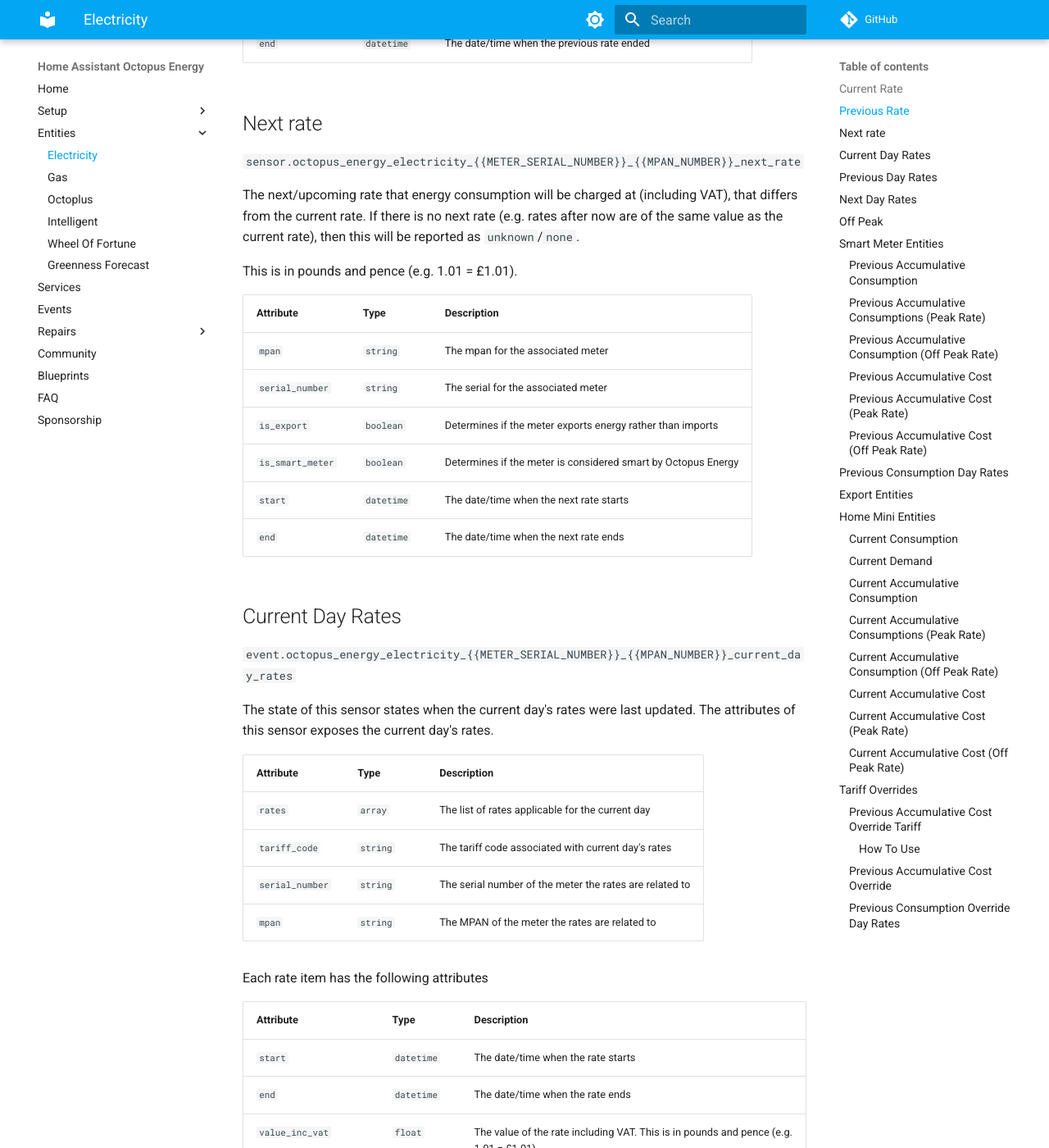
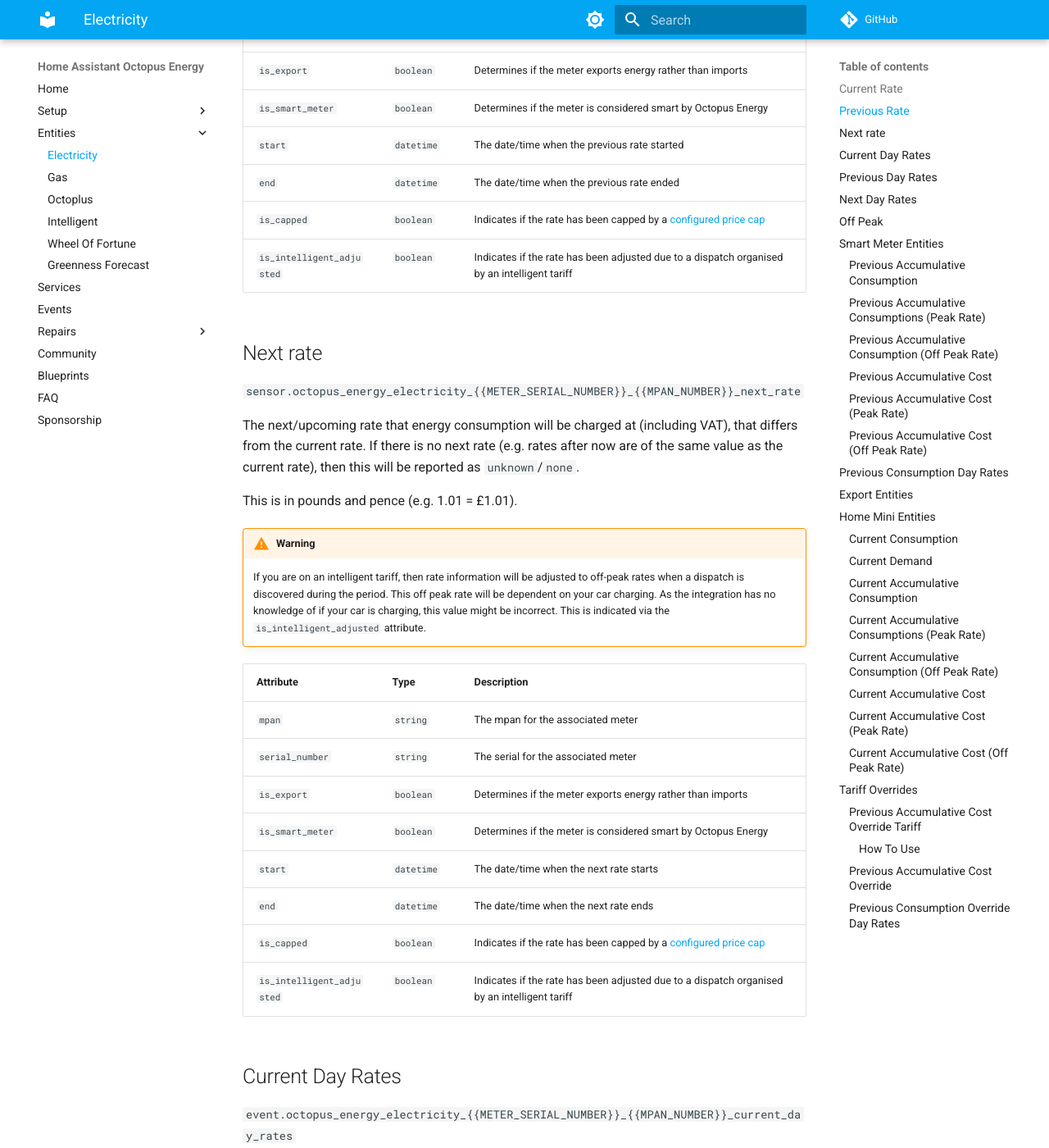
Before and after one commit to BottlecapDave/HomeAssistant-OctopusEnergy, an MkDocs documentation site: the page built from _docs/entities/electricity.md, in a window 1280 px wide and 1400 px high, scrolled down 1737 px. Shown: the whole window at 82% size. Built offline with MkDocs 1.6.1 and Material for MkDocs 9.7.7, drawn with Linux system fonts in a browser that asks for light colours; comment, search, counter and statistics services are not loaded; some of the changed text lies outside the part shown.

Commit message:
docs: Added intelligent disclaimer to the current and next rate sensors

```diff
--- a/_docs/entities/electricity.md
+++ b/_docs/entities/electricity.md
@@ -9,6 +9,10 @@
 The current rate that energy consumption is charged at (including VAT).
 
 This is in pounds and pence (e.g. 1.01 = £1.01).
+
+!!! warning
+
+    If you are on an intelligent tariff, then rate information will be adjusted to off-peak rates when a dispatch is discovered during the period. This off peak rate will be dependent on your car charging. As the integration has no knowledge of if your car is charging, this value might be incorrect. This is indicated via the `is_intelligent_adjusted` attribute.
 
 | Attribute | Type | Description |
 |-----------|------|-------------|
@@ -42,6 +46,8 @@
 | `is_smart_meter` | `boolean` | Determines if the meter is considered smart by Octopus Energy |
 | `start` | `datetime` | The date/time when the previous rate started |
 | `end` | `datetime` | The date/time when the previous rate ended |
+| `is_capped` | `boolean` | Indicates if the rate has been capped by a [configured price cap](../setup/account.md#pricing-caps) |
+| `is_intelligent_adjusted` | `boolean` | Indicates if the rate has been adjusted due to a dispatch organised by an intelligent tariff |
 
 ## Next rate
 
@@ -51,6 +57,10 @@
 
 This is in pounds and pence (e.g. 1.01 = £1.01).
 
+!!! warning
+
+    If you are on an intelligent tariff, then rate information will be adjusted to off-peak rates when a dispatch is discovered during the period. This off peak rate will be dependent on your car charging. As the integration has no knowledge of if your car is charging, this value might be incorrect. This is indicated via the `is_intelligent_adjusted` attribute.
+
 | Attribute | Type | Description |
 |-----------|------|-------------|
 | `mpan` | `string` | The mpan for the associated meter |
@@ -59,6 +69,8 @@
 | `is_smart_meter` | `boolean` | Determines if the meter is considered smart by Octopus Energy |
 | `start` | `datetime` | The date/time when the next rate starts |
 | `end` | `datetime` | The date/time when the next rate ends |
+| `is_capped` | `boolean` | Indicates if the rate has been capped by a [configured price cap](../setup/account.md#pricing-caps) |
+| `is_intelligent_adjusted` | `boolean` | Indicates if the rate has been adjusted due to a dispatch organised by an intelligent tariff |
 
 ## Current Day Rates
 
```
